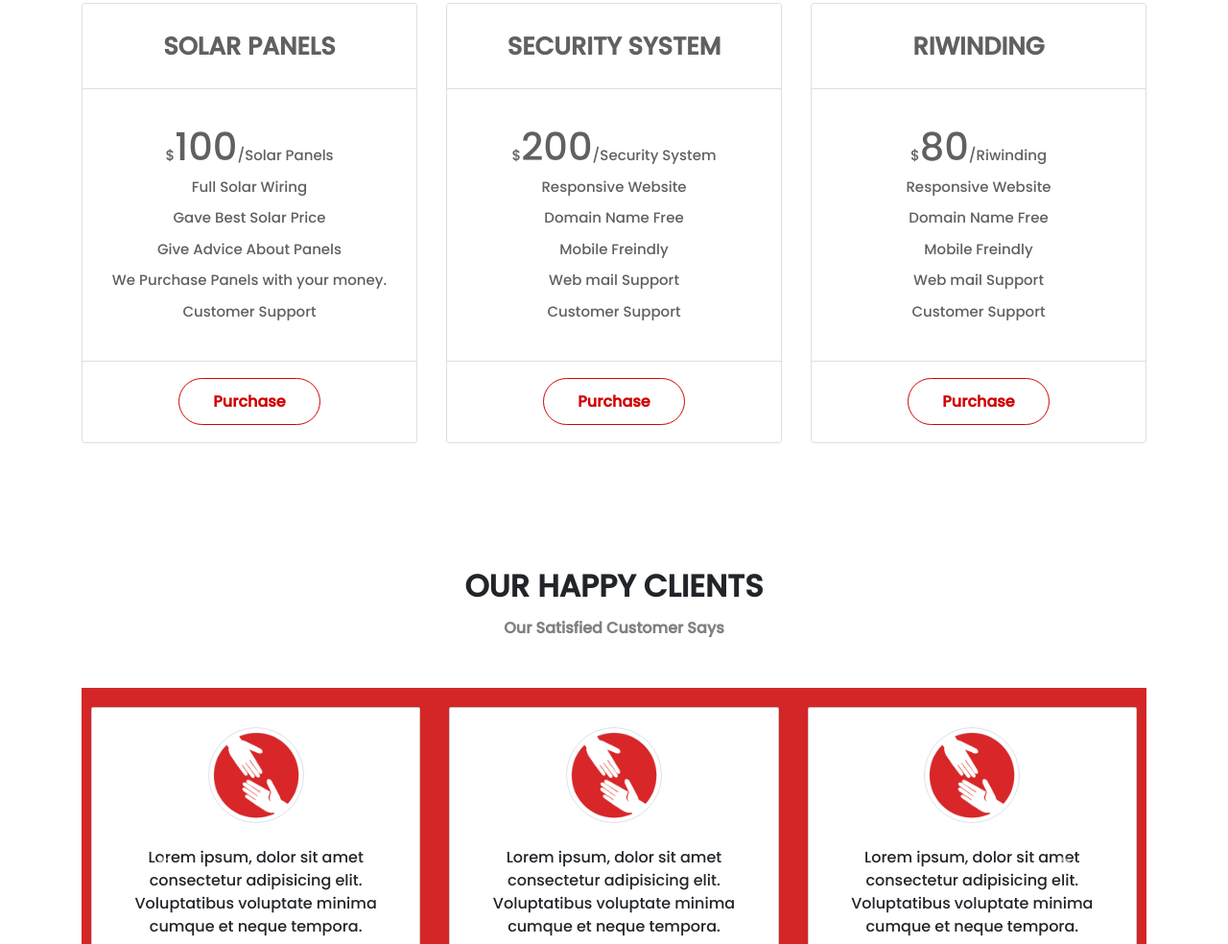
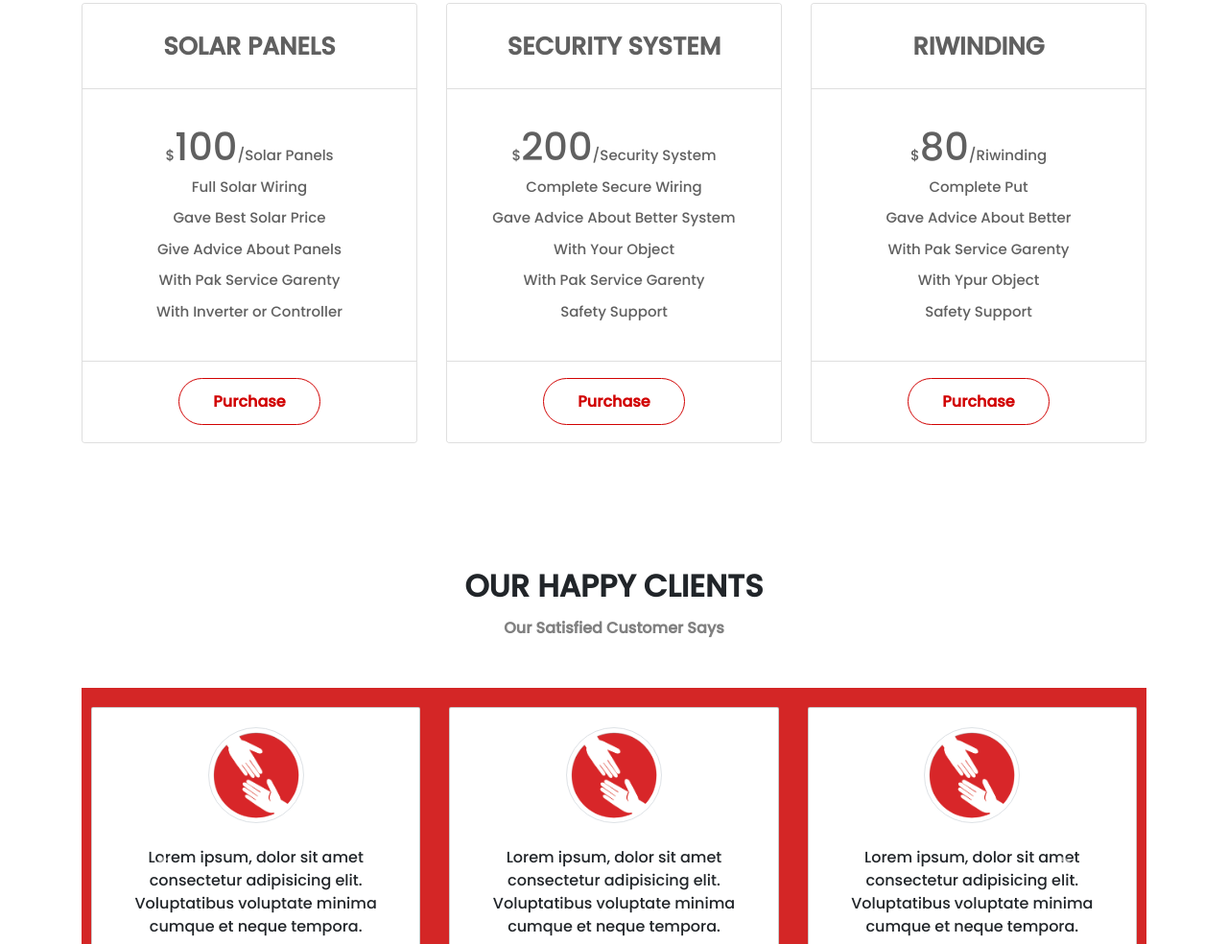
Before and after one commit to Huzaifa-king/PakElectroServices.github.io, a plain HTML site: page index.html in a window 1280 px wide. Shown: the part 1955-2939 px from the top of the page at 96% size. Drawn offline with nearby package versions, Linux system fonts and the light colour scheme.

Commit message:
Update index.html

```diff
--- a/index.html
+++ b/index.html
@@ -29,7 +29,7 @@
     <link rel="stylesheet" href="https://cdnjs.cloudflare.com/ajax/libs/animate.css/4.1.1/animate.min.css" />
 
 
-    <title>Pak Electro Services - Home</title>
+    <title>Pak Electro Services Official</title>
 </head>
 
 <body>
@@ -361,11 +361,11 @@
                             <li>Full Solar Wiring</li>
                             <li>Gave Best Solar Price</li>
                             <li>Give Advice About Panels</li>
-                            <li>We Purchase Panels with your money.</li>
-                            <li>Customer Support</li>
+                            <li>With Pak Service Garenty</li>
+                            <li>With Inverter or Controller</li>
                         </div>
                         <div class="card-footer">
-                            <a href="#">Purchase</a>
+                            <a href="#contactdiv">Purchase</a>
                         </div>
                     </div>
                 </div>
@@ -374,14 +374,14 @@
                         <div class="card-header">security system</div>
                         <div class="card-body">
                             <li>$<span class="money">200</span>/Security System</li>
-                            <li>Responsive Website</li>
-                            <li>Domain Name Free</li>
-                            <li>Mobile Freindly</li>
-                            <li>Web mail Support</li>
-                            <li>Customer Support</li>
+                            <li>Complete Secure Wiring</li>
+                            <li>Gave Advice About Better System</li>
+                            <li>With Your Object</li>
+                            <li>With Pak Service Garenty</li>
+                            <li>Safety Support</li>
                         </div>
                         <div class="card-footer">
-                            <a href="#">Purchase</a>
+                            <a href="#contactdiv">Purchase</a>
                         </div>
                     </div>
                 </div>
@@ -390,14 +390,14 @@
                         <div class="card-header">Riwinding</div>
                         <div class="card-body">
                             <li>$<span class="money">80</span>/Riwinding</li>
-                            <li>Responsive Website</li>
-                            <li>Domain Name Free</li>
-                            <li>Mobile Freindly</li>
-                            <li>Web mail Support</li>
-                            <li>Customer Support</li>
+                            <li>Complete Put</li>
+                            <li>Gave Advice About Better</li>
+                            <li>With Pak Service Garenty</li>
+                            <li>With Ypur Object</li>
+                            <li>Safety Support</li>
                         </div>
                         <div class="card-footer">
-                            <a href="#">Purchase</a>
+                            <a href="#contactdiv">Purchase</a>
                         </div>
                     </div>
                 </div>
```
